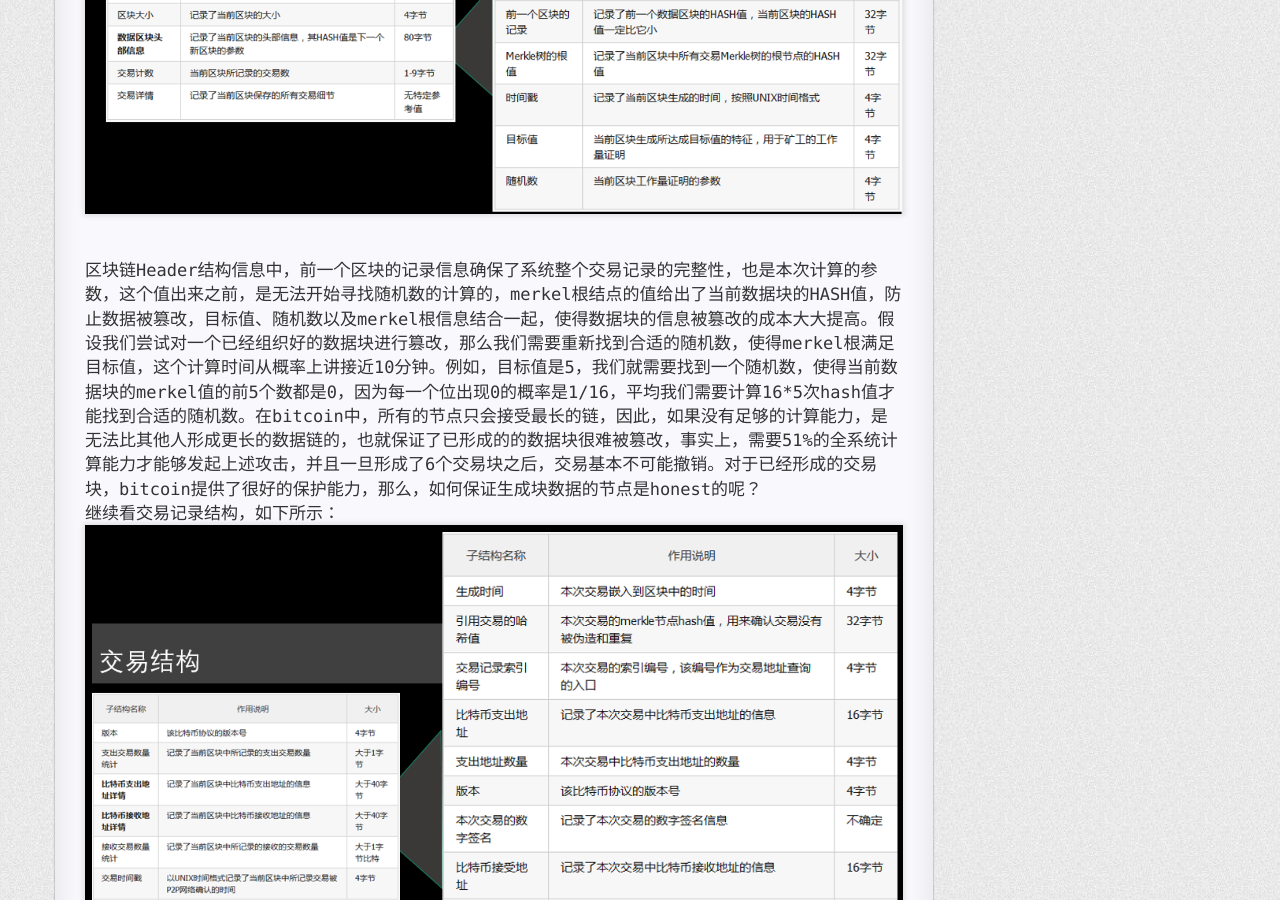
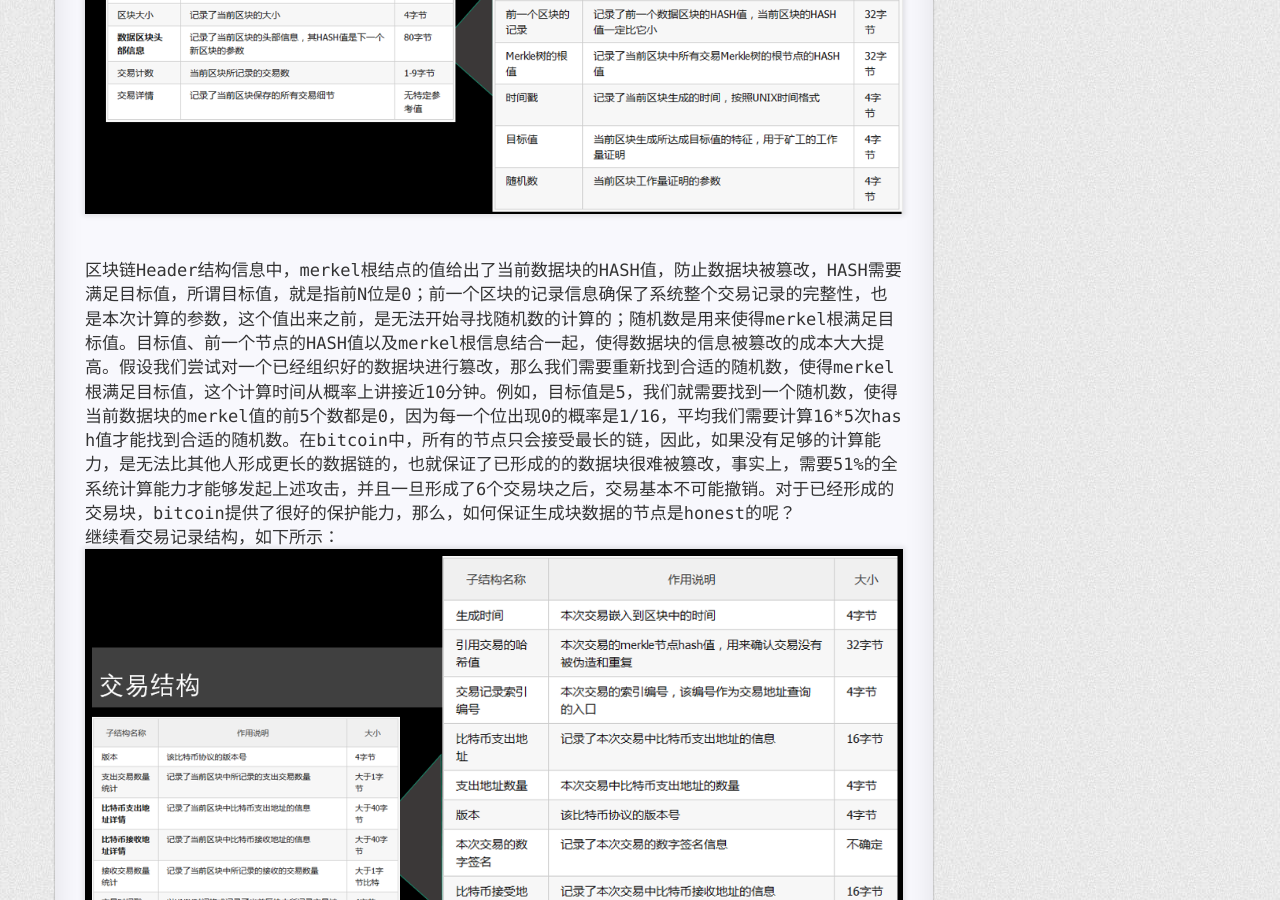
Before and after one commit to tinymindxx/frozenxia.github.io, a Jekyll site: the page built from _posts/2017-06-20-master-bitcoin.md, in a window 1280 px wide and 900 px high, scrolled down 3307 px. Built offline with Jekyll 4.4.1, drawn with Linux system fonts in a browser that asks for light colours; nearby versions of some CDN libraries; comment, search, counter and statistics services are not loaded; some of the changed text lies outside the part shown.

Commit message:
add bitcoin content

```diff
--- a/_posts/2017-06-20-master-bitcoin.md
+++ b/_posts/2017-06-20-master-bitcoin.md
@@ -68,7 +68,7 @@
 
 <br>
 
-区块链Header结构信息中，前一个区块的记录信息确保了系统整个交易记录的完整性，也是本次计算的参数，这个值出来之前，是无法开始寻找随机数的计算的，merkel根结点的值给出了当前数据块的HASH值，防止数据被篡改，目标值、随机数以及merkel根信息结合一起，使得数据块的信息被篡改的成本大大提高。假设我们尝试对一个已经组织好的数据块进行篡改，那么我们需要重新找到合适的随机数，使得merkel根满足目标值，这个计算时间从概率上讲接近10分钟。例如，目标值是5，我们就需要找到一个随机数，使得当前数据块的merkel值的前5个数都是0，因为每一个位出现0的概率是1/16，平均我们需要计算16*5次hash值才能找到合适的随机数。在bitcoin中，所有的节点只会接受最长的链，因此，如果没有足够的计算能力，是无法比其他人形成更长的数据链的，也就保证了已形成的的数据块很难被篡改，事实上，需要51%的全系统计算能力才能够发起上述攻击，并且一旦形成了6个交易块之后，交易基本不可能撤销。对于已经形成的交易块，bitcoin提供了很好的保护能力，那么，如何保证生成块数据的节点是honest的呢？<br>
+区块链Header结构信息中，merkel根结点的值给出了当前数据块的HASH值，防止数据块被篡改，HASH需要满足目标值，所谓目标值，就是指前N位是0；前一个区块的记录信息确保了系统整个交易记录的完整性，也是本次计算的参数，这个值出来之前，是无法开始寻找随机数的计算的；随机数是用来使得merkel根满足目标值。目标值、前一个节点的HASH值以及merkel根信息结合一起，使得数据块的信息被篡改的成本大大提高。假设我们尝试对一个已经组织好的数据块进行篡改，那么我们需要重新找到合适的随机数，使得merkel根满足目标值，这个计算时间从概率上讲接近10分钟。例如，目标值是5，我们就需要找到一个随机数，使得当前数据块的merkel值的前5个数都是0，因为每一个位出现0的概率是1/16，平均我们需要计算16*5次hash值才能找到合适的随机数。在bitcoin中，所有的节点只会接受最长的链，因此，如果没有足够的计算能力，是无法比其他人形成更长的数据链的，也就保证了已形成的的数据块很难被篡改，事实上，需要51%的全系统计算能力才能够发起上述攻击，并且一旦形成了6个交易块之后，交易基本不可能撤销。对于已经形成的交易块，bitcoin提供了很好的保护能力，那么，如何保证生成块数据的节点是honest的呢？<br>
 继续看交易记录结构，如下所示：<br>
 ![runtime][png5]
 
@@ -90,6 +90,7 @@
 bitcoin是第一种能够进行分布式记账的数字货币，它代表了一种新的信任机制，这种机制也可以用在很多地方，比如染色比就是对bitcoin的扩展，它的主要价值不在于交易过程中bitcoin的数量，而是交易附加的信息，附加信息里面可以添加股权证明等等信息。另外，实现解锁和锁定脚本的chaincode并不是图灵完备的，Ethereum对Chaincode的能力进行了扩展，使其成为图灵完备的语言，从而具有实现智能合约的能力。除此之外，由于bitcoin是一个完全的p2p网络，与现实社会的组织结构不一样，以你Hyperledger在bitcoin基础上实现了差异化的网络结构。当然这些都是对bitcoin的一种改良，本质上来说还是一种bitcoin。
 
 ### 关于bitcoin的思考
+bitcoin要成为能够广泛应用的货币，需要给参与的矿工足够的激励，同时，也需要防止一开始域外计算能力对整个bitcoin的攻击。加入整个bitcoin的计算能力为W，如果域外的计算能力为2W，那么2W可以很轻松地去伪造假的数据链。事实上，区块链的难度调整时间为2015个块链的计算速度，在bitcoin网络运行的早期，是可以进行攻击的。一旦运行的时间越来越长，基本上就不可能进行攻击的。为了避免这种攻击，可以在将整个网络暴露出来之前，先进行长时间的运算，同时需要将整个bitcoin的开始点的hash值写入协议中。<br>
 
 bitcoin不仅仅是一种新型的货币，更是一种新型的信任关系。这种信任关系有助于社会的更小力度的结合，在冯.诺依曼的元包理论中，元包的无序运动会产生四种结构：<br>
 
```
